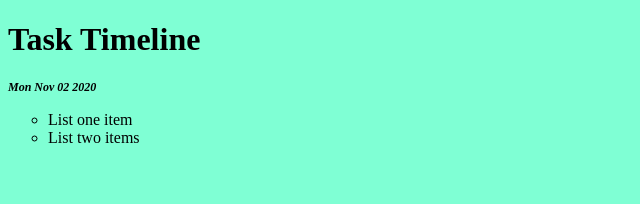
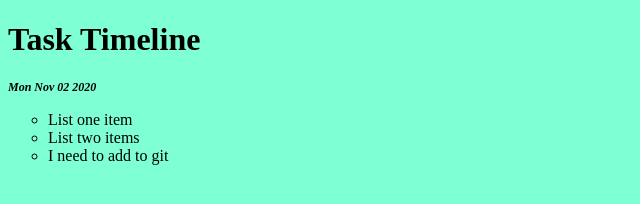
Before and after one commit to fataj001/web_MLSA, a plain HTML site: page index.html in a window 1280 px wide. Shown: the whole page, without its empty margins (0-640 px from the left). Drawn offline with Linux system fonts and the light colour scheme.

Commit message:
another commit

```diff
--- a/index.html
+++ b/index.html
@@ -12,6 +12,7 @@
         <ul>
             <li>List one item</li>
             <li>List two items</li>
+            <li>I need to add to git</li>
         </ul>
 
 <script src="app.js"></script>
```
